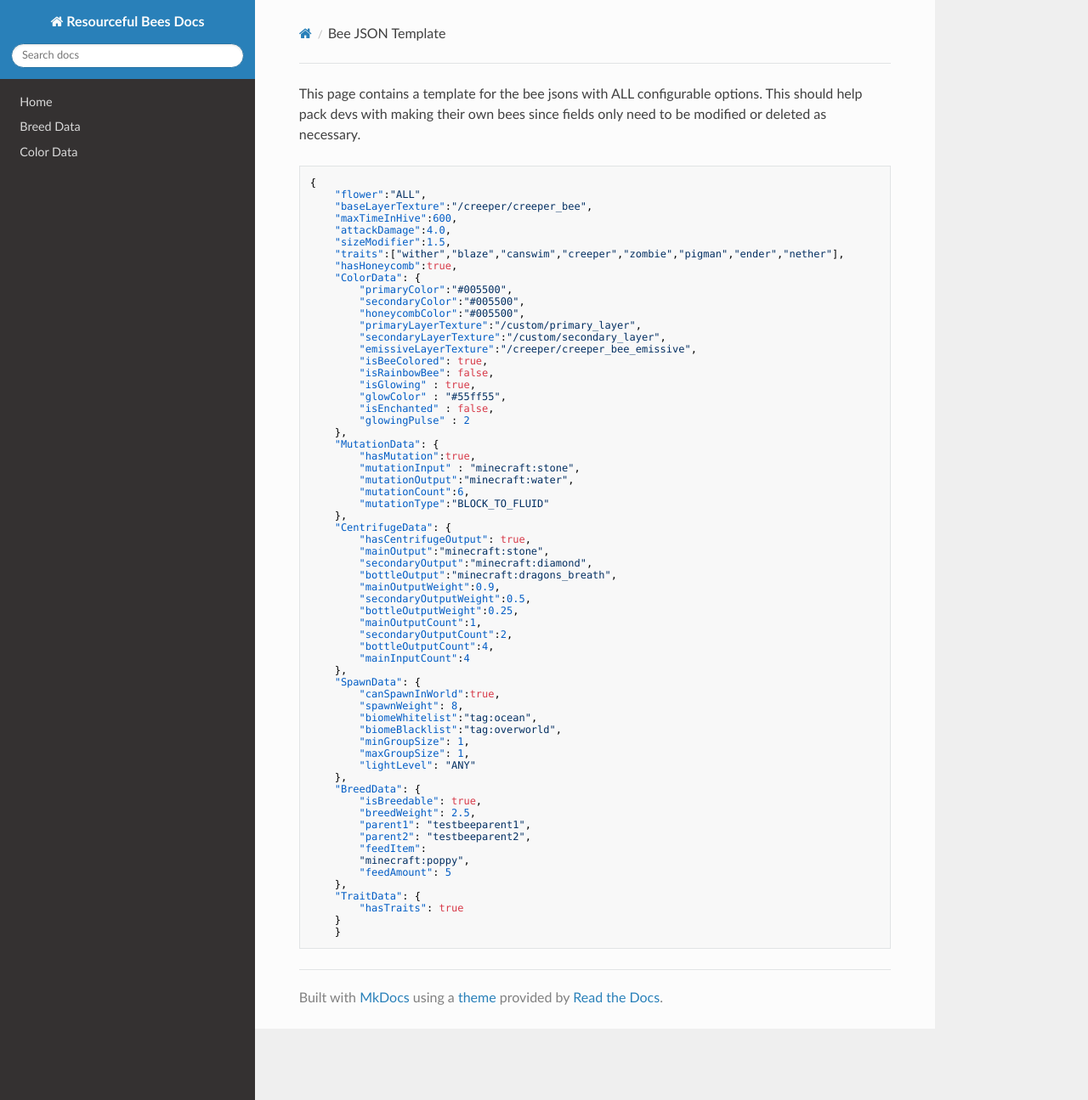
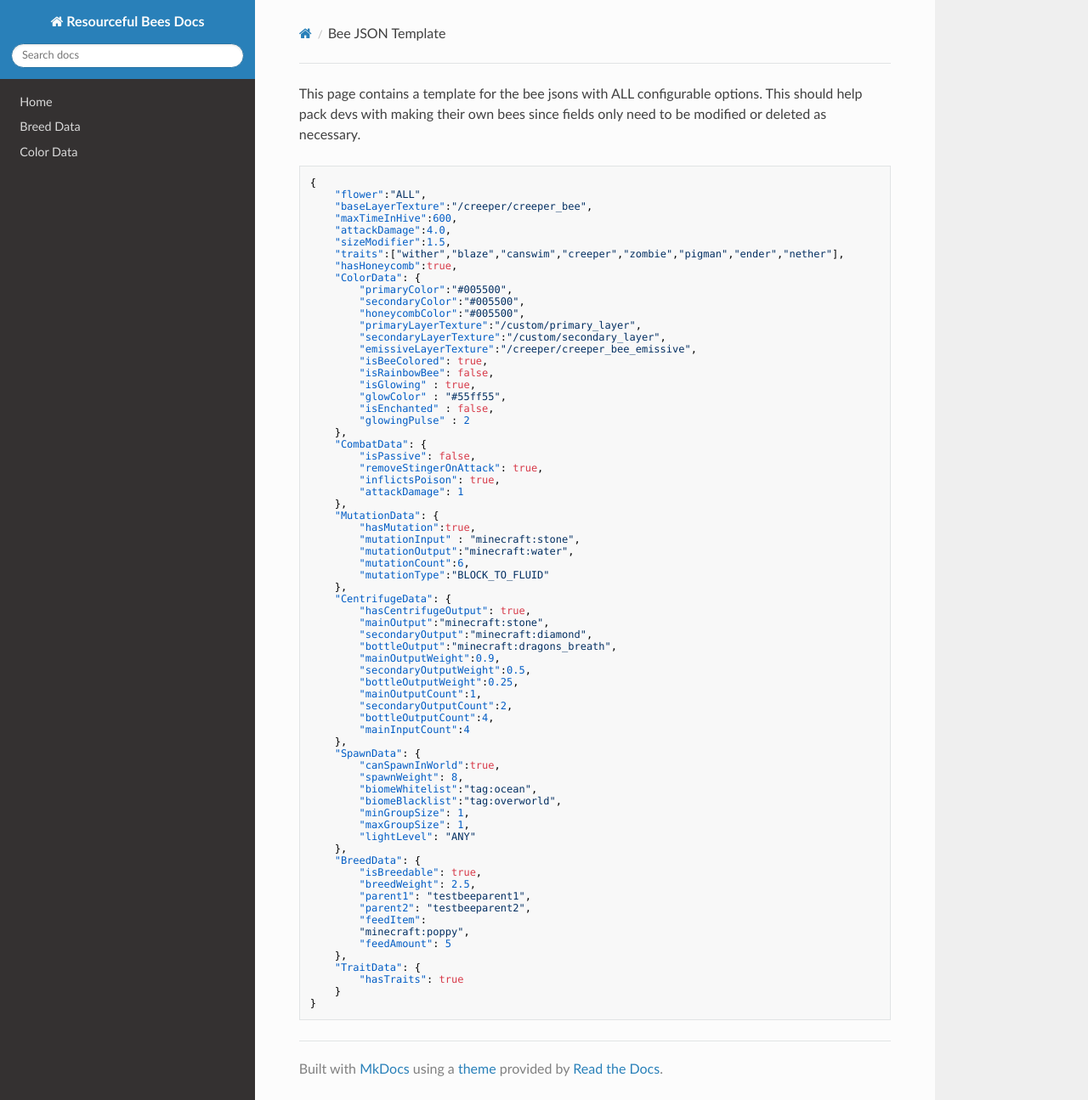
Before and after one commit to Team-Resourceful/ResourcefulBeesDocs, an MkDocs documentation site: the page built from docs/Bee JSON Template.md, in a window 1280 px wide and 1295 px high. Shown: the whole window at 85% size. Built offline with MkDocs 1.6.1, drawn with Linux system fonts in a browser that asks for light colours; nearby versions of some CDN libraries.

Commit message:
docs/Bee JSON Template.md updated from https://stackedit.io/

```diff
--- a/docs/Bee JSON Template.md
+++ b/docs/Bee JSON Template.md
@@ -22,6 +22,12 @@ This page contains a template for the bee jsons with ALL configurable options. T
 		"glowColor" : "#55ff55",
 		"isEnchanted" : false,
 		"glowingPulse" : 2
+	},
+	"CombatData": {
+		"isPassive": false,
+		"removeStingerOnAttack": true,
+		"inflictsPoison": true,
+		"attackDamage": 1
 	},
 	"MutationData": {
 		"hasMutation":true,
```
Also changed, not shown: other parts of docs/Bee JSON Template.md (+2 -2 lines).
